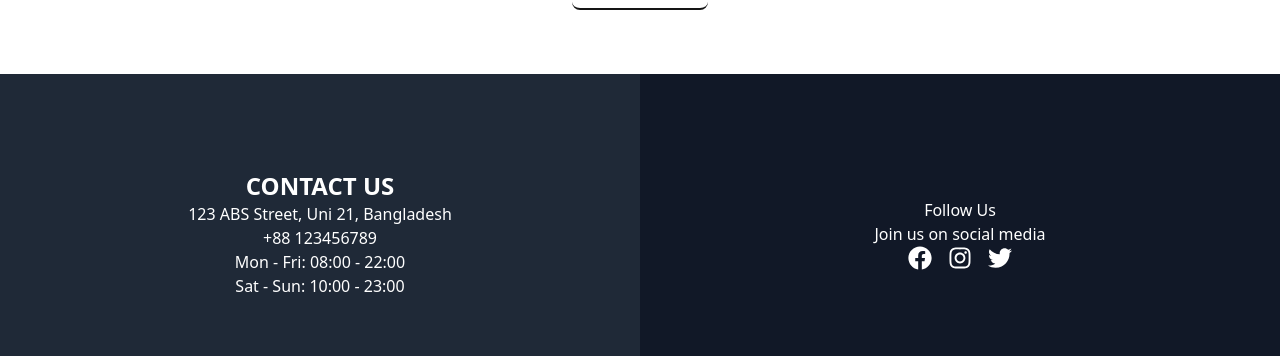
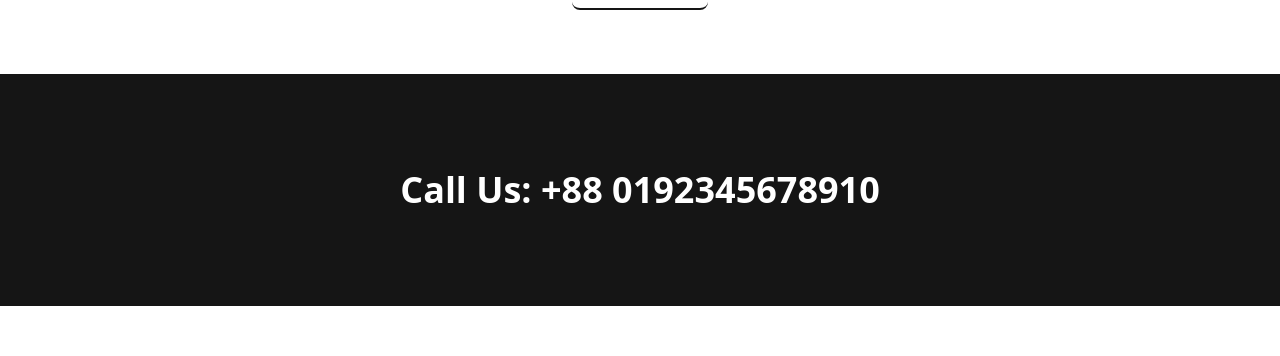
Before and after one commit to SabbirHossain-28/food-capital-project, a React (Vite) app: page / in a window 1280 px wide. Shown: the part 2216-2572 px from the top of the page. Built offline with nearby package versions, Linux system fonts and the light colour scheme; no server answers.

Commit message:
create contact number section

```diff
--- /dev/null
+++ b/src/Components/ContactNum/ContactNum.jsx
@@ -0,0 +1,10 @@
+
+const ContactNum = () => {
+    return (
+        <div className="py-24 my-16 bg-[#151515] text-center">
+            <p className="text-white text-4xl font-semibold">Call Us: +88 0192345678910</p>
+        </div>
+    );
+};
+
+export default ContactNum;
--- a/src/Pages/Home/Home.jsx
+++ b/src/Pages/Home/Home.jsx
@@ -1,6 +1,7 @@
 import AboutBanner from "../../Components/AboutBanner/AboutBanner";
 import Banner from "../../Components/Banner/Banner";
 import Category from "../../Components/Category/Category";
+import ContactNum from "../../Components/ContactNum/ContactNum";
 import PopularMenu from "../../Components/PopularFoodMenu/PopularMenu";
 
 const Home = () => {
@@ -11,6 +12,7 @@ const Home = () => {
             <Category></Category>
             <AboutBanner></AboutBanner>
             <PopularMenu></PopularMenu>
+            <ContactNum></ContactNum>
             </div>
         </div>
     );
```
